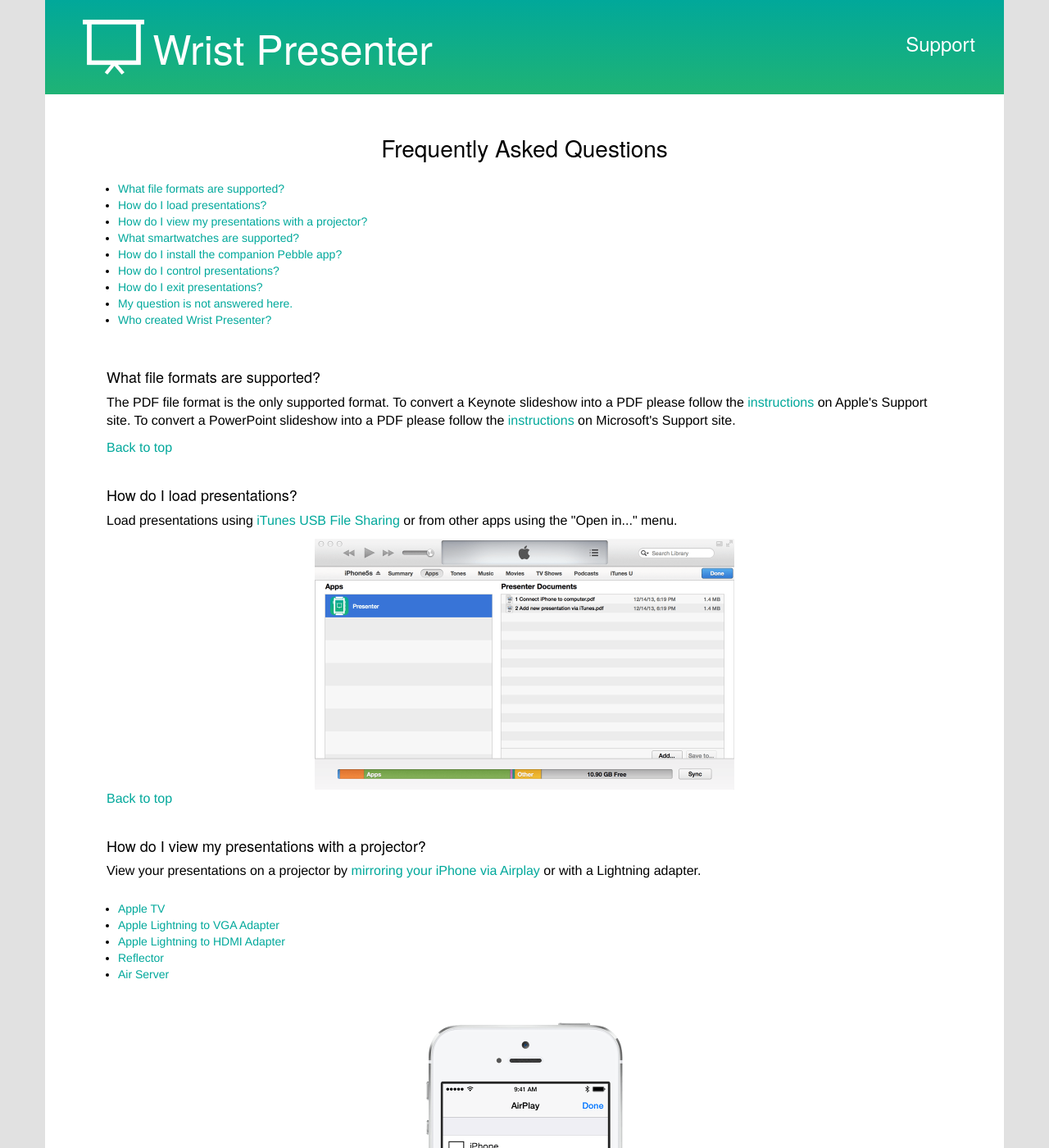
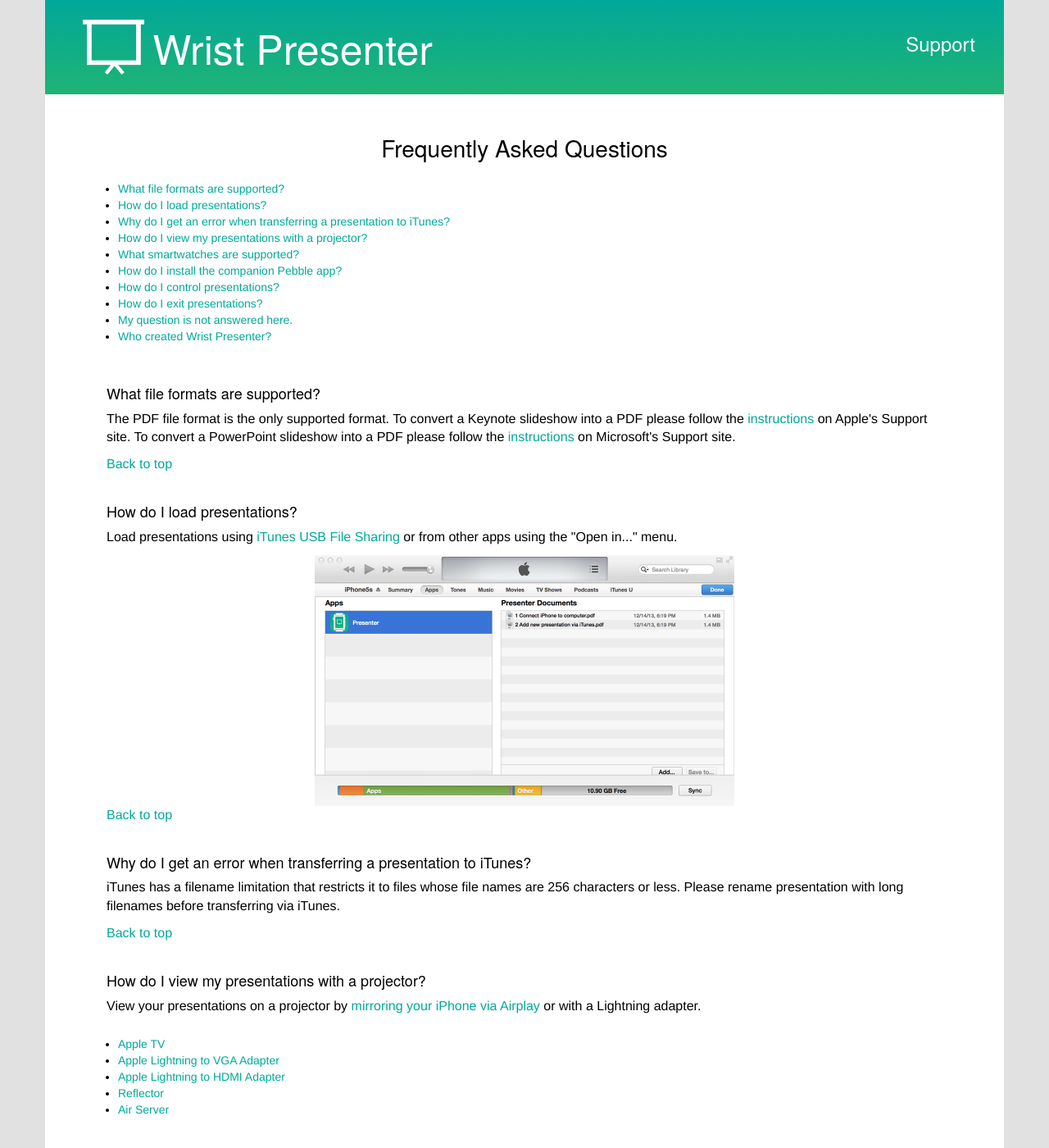
Before and after one commit to mmorey/WristPresenter-Website, a Jekyll site: the page built from support/index.html, in a window 1280 px wide and 1400 px high. Shown: the whole window at 82% size. Built offline with Jekyll 4.4.1, drawn with Linux system fonts in a browser that asks for light colours; nearby versions of some CDN libraries.

Commit message:
Added iTunes error FAQ to support page

```diff
--- a/support/index.html
+++ b/support/index.html
@@ -11,6 +11,7 @@
                 <ul>
                     <li><a href="#file_format">What file formats are supported?</a></li>
                     <li><a href="#load_presentations">How do I load presentations?</a></li>
+                    <li><a href="#itunes_error">Why do I get an error when transferring a presentation to iTunes?</a></li>
                     <li><a href="#airplay">How do I view my presentations with a projector?</a></li>
                     <li><a href="#supported_watches">What smartwatches are supported?</li>
                     <li><a href="#install_pebble_app">How do I install the companion Pebble app?</li>
@@ -29,6 +30,11 @@
                 <h4>How do I load presentations?</h4>
                 <p>Load presentations using <a href="http://support.apple.com/kb/HT4094" onClick="trackOutboundLink(this, 'Outbound Links', 'http://support.apple.com/kb/HT4094'); return false;" title="iTunes USB file sharing">iTunes USB File Sharing</a> or from other apps using the "Open in..." menu.</p>
                 <a href="/img/itunes_file_sharing@2x.png" onClick="trackOutboundLink(this, 'Local Links', '/img/itunes_file_sharing@2x.png'); return false;" title="iTunes USB File Sharing"><img src="/img/itunes_file_sharing@2x.png" width="512" alt="iTunes file sharing screenshot"></a>
+                <p><a href="#content">Back to top</a></p>
+
+                <a name="itunes_error"></a>
+                <h4>Why do I get an error when transferring a presentation to iTunes?</h4>
+                <p>iTunes has a filename limitation that restricts it to files whose file names are 256 characters or less. Please rename presentation with long filenames before transferring via iTunes.</p>
                 <p><a href="#content">Back to top</a></p>
 
                 <a name="airplay"></a>
```
